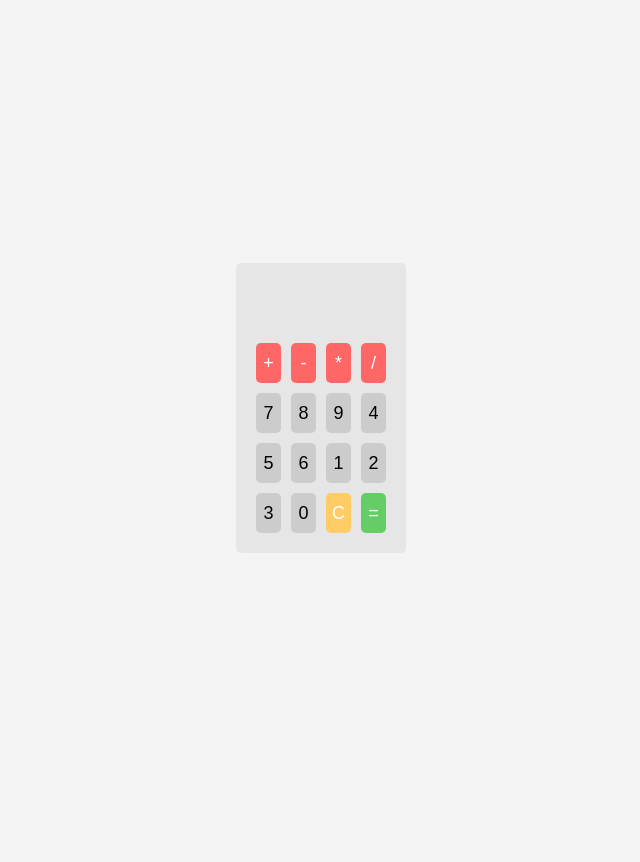
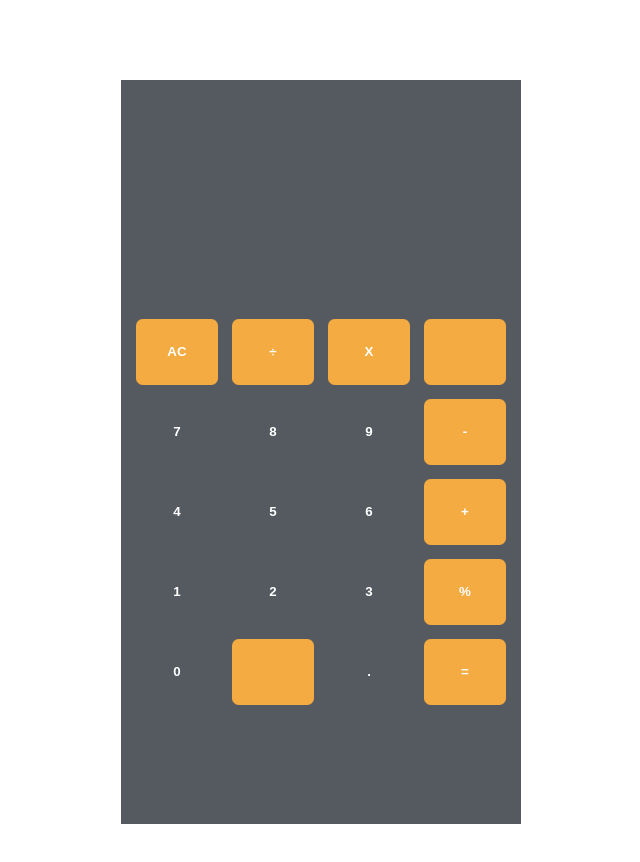
Before and after one commit to Faruqoloyede/calculator-app, a plain HTML site: page index.html in a window 1280 px wide. Shown: the whole page, without its empty margins (319-959 px from the left). Before the commit the page ends 816 px from the top, so only its background shows below. Drawn offline with Linux system fonts and the light colour scheme.

Commit message:
refactor code

```diff
--- a/app.js
+++ b/app.js
@@ -1,59 +1,40 @@
 const display = document.querySelector(".display");
-const controls_button = document.querySelectorAll("button");
-const allSymbols = ["+", "-", "/", "*", "%", "=", "C"];
+const control_button = document.querySelectorAll("button")
+const AllSymbols = ["+", "-", "X", "AC", "%", "÷", "="]
 
-let firstValue = ""
-let secondValue = ""
-let symbols = ""
-let result = ""
+// declearing a variable for the values
+let firstValue = "",
+secondValue = "",
+symbol = "",
+result = "";
+
 const calculate = ()=>{
     firstValue = parseFloat(firstValue);
-    secondValue = parseFloat(secondValue)
+    secondValue = parseFloat(secondValue);
 
-    if(symbols === "+"){
-        result = firstValue + secondValue
-    }
-    if(symbols === "-"){
-        result = firstValue - secondValue
-    }
-    if(symbols === "*"){
-        result = firstValue * secondValue
-    }
-    if(symbols === "/"){
-        result = firstValue / secondValue
-    }
-    if(symbols === "%"){
-        result = firstValue % secondValue
-    }
-    display.innerText = result
+    if(symbol === "+") result = firstValue + secondValue;
+    if(symbol === "-") result = firstValue - secondValue;
+    if(symbol === "X") result = firstValue * secondValue;
+    if(symbol === "÷") result = firstValue / secondValue;
+    display.innerText = result;
     firstValue = result
     secondValue = ""
 }
-for(let buttons of controls_button) {
+
+// ilterating throuht the buttons
+for(let buttons of control_button){
     buttons.addEventListener("click", ()=>{
         const {innerText: btnValue} = buttons
-        const btnValueIsSymbol = allSymbols.includes(btnValue);
+        const isSymbols = AllSymbols.includes(btnValue);
 
-        if(firstValue && btnValueIsSymbol){
-            if(secondValue) {
-                calculate();
-            }
-            symbols = btnValue;
+        if(firstValue && isSymbols){
+            secondValue && calculate();
+            symbol = btnValue
         }
-        else if(!symbols){
-            firstValue += btnValue
-        }
-        else if(symbols){
-            secondValue += btnValue
-        }
-         if(btnValue !== "="){
-            display.innerText += btnValue
-        }
-         if(btnValue === "C"){
-            firstValue = ""
-            secondValue = ""
-            symbols = ""
-            return display.innerText = ""
-        }
+        else if(!symbol) firstValue += btnValue;
+        else if(symbol) secondValue += btnValue;
+
+        if(btnValue !== "=") display.innerText += btnValue;
+
     });
-};
+}
--- a/index.html
+++ b/index.html
@@ -4,29 +4,33 @@
     <meta charset="UTF-8">
     <meta http-equiv="X-UA-Compatible" content="IE=edge">
     <meta name="viewport" content="width=device-width, initial-scale=1.0">
+    <title>calculator-app</title>
     <link rel="stylesheet" href="style.css">
-    <title>calculator</title>
 </head>
 <body>
     <div class="calculator">
         <div class="display"></div>
         <div class="controls">
-            <button class="operator">+</button>
-            <button class="operator">-</button>
-            <button class="operator">*</button>
-            <button class="operator">/</button>
+            <button class="gold">AC</button>
+            <button class="gold">÷</button>
+            <button class="gold">X</button>
+            <button class="gold"></button>
             <button>7</button>
             <button>8</button>
             <button>9</button>
+            <button class="gold">-</button>
             <button>4</button>
             <button>5</button>
             <button>6</button>
+            <button class="gold">+</button>
             <button>1</button>
             <button>2</button>
             <button>3</button>
+            <button class="gold">%</button>
             <button>0</button>
-            <button class="clear">C</button>
-            <button class="equal">=</button>
+            <button class="gold"></button>
+            <button>.</button>
+            <button class="gold">=</button>
         </div>
     </div>
     <script src="app.js"></script>
--- a/style.css
+++ b/style.css
@@ -1,52 +1,59 @@
-body {
-    display: flex;
-    justify-content: center;
-    align-items: center;
-    height: 100vh;
-    background-color: #f4f4f4;
+* {
+    margin: 0;
+    padding: 0;
+    box-sizing: border-box;
 }
-
+:root {
+    --gold: #f4ab41;
+    --gray: #555a60;
+}
 .calculator {
-    background-color: #e6e6e6;
-    padding: 20px;
-    border-radius: 5px;
+    background-color: var(--gray);
+    width: 25em;
+    margin: 5rem auto;
 }
-
 .display {
-    width: 100%;
-    height: 40px;
-    font-size: 18px;
-    padding: 5px;
-    margin-bottom: 10px;
+    background-color: var(--gray);
+    height: 6em;
+    padding: 0 1.5em;
+    text-align: right;
+    font-size: 20px;
+    font-weight: bold;
+    font-family: Arial, Helvetica, sans-serif;
+    color: #f4ab41;
+    line-height: 10em;
 }
-
 .controls {
     display: grid;
     grid-template-columns: repeat(4, 1fr);
-    grid-gap: 10px;
+    padding: 7em 0;
+    margin: auto 0.5em;
+
 }
-
-  button {
-    width: 100%;
-    height: 40px;
-    font-size: 18px;
-    background-color: #cccccc;
-    border: none;
-    border-radius: 5px;
+.controls button {
+    background:none;
+    border: unset;
+    color: #ffffff;
+    height: 5em;
+    font-weight: bold;
+    margin: 0.5em;
     cursor: pointer;
+    outline: unset;
 }
-
-  button.operator {
-    background-color: #ff6666;
-    color: white;
+.controls button:active {
+    background:var(--gold);
+    border-radius: 0.5em;
+    transform: translateY(0.5em);
+    outline: unset;
 }
-
-  button.clear {
-    background-color: #ffcc66;
-    color: white;
+.controls .gold {
+    background-color: var(--gold);
+    border-radius: 0.5em;
 }
-
-  button.equal {
-    background-color: #66cc66;
-    color: white;
+@media (max-width:768px) {
+    .calculator{
+        width: 100vw;
+        height: 100vh;
+        margin: auto;
     }
+}
```
Lines whose indentation alone changed are shown as unchanged.
